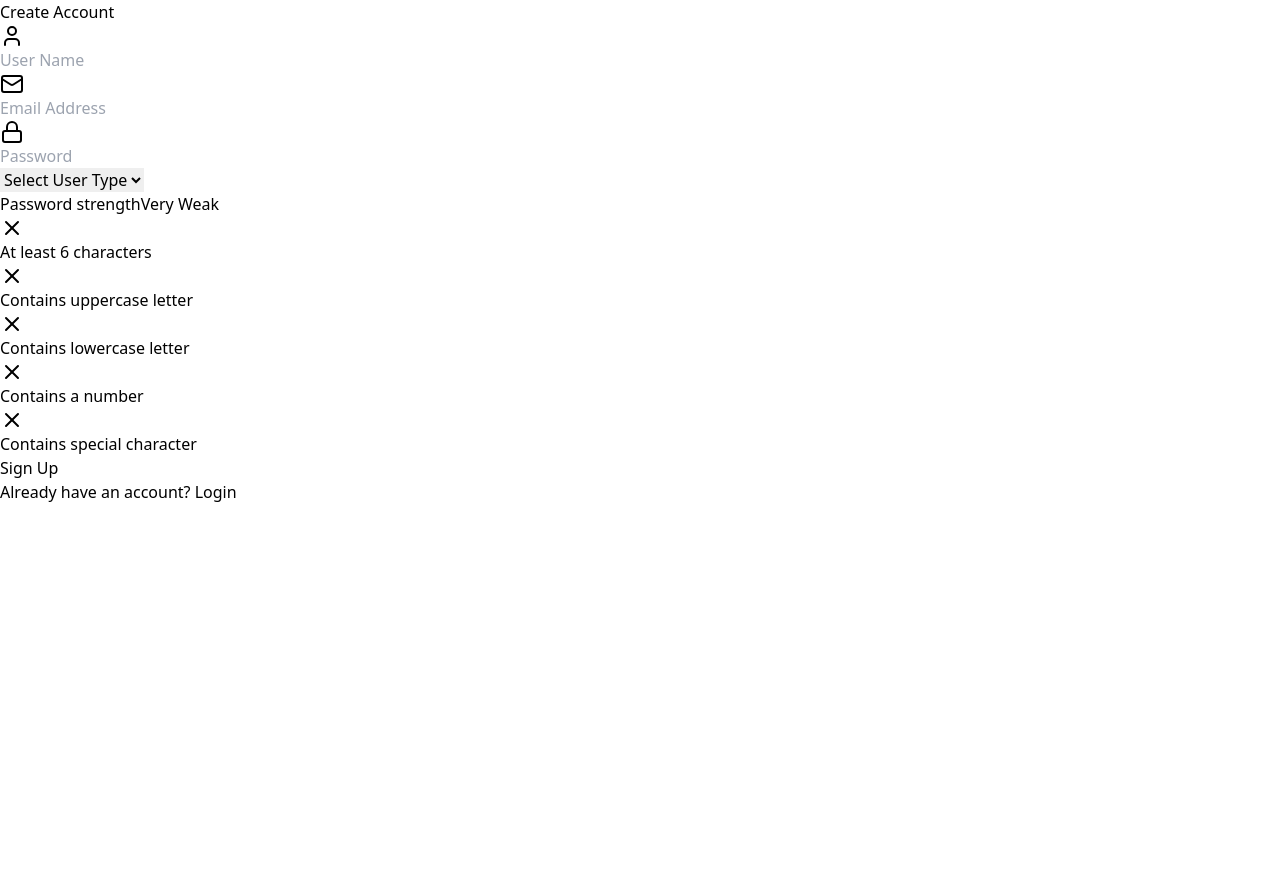
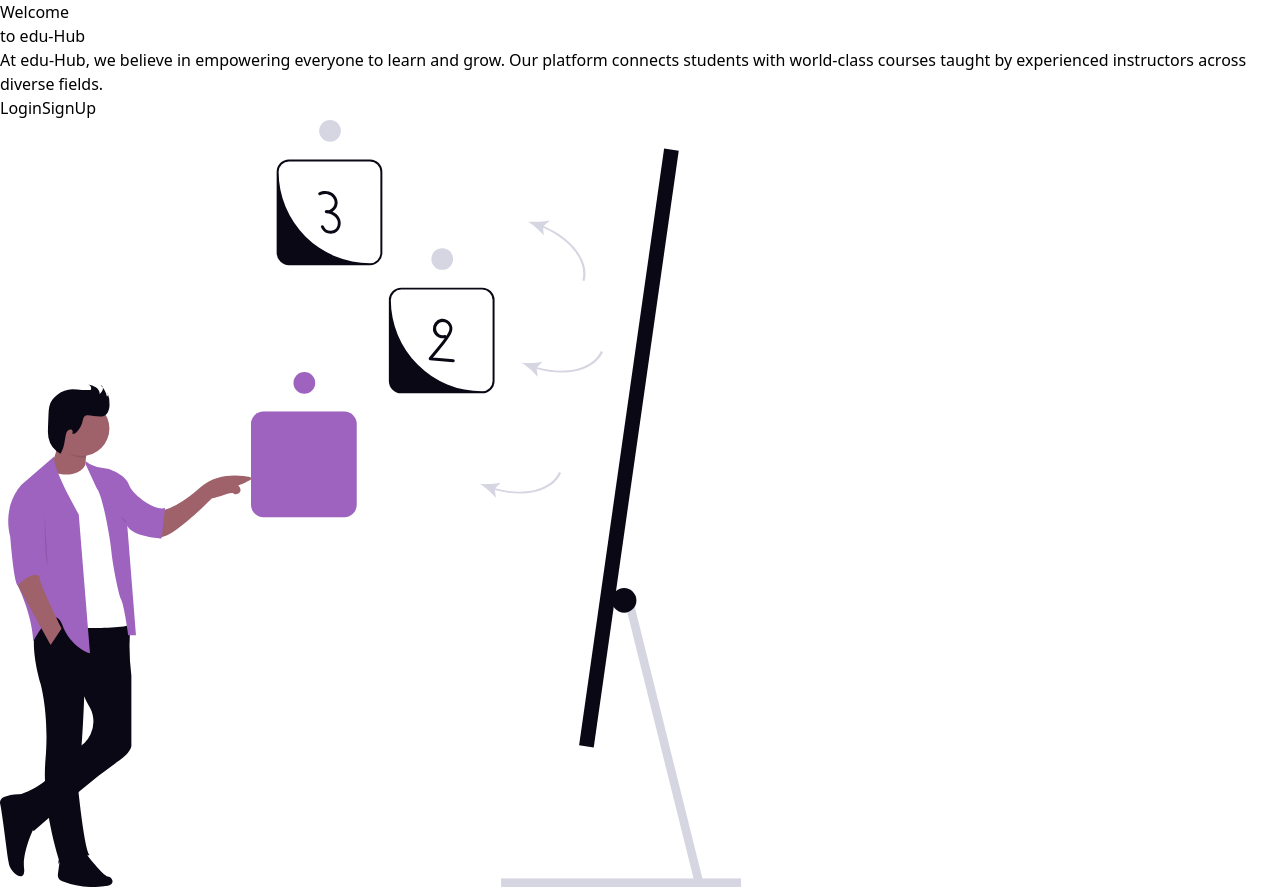
Before and after one commit to Bavikaran/Authentication-System, a React (Vite) app in the folder frontend/: page / in a window 1280 px wide. Shown: the top 887 px of the page. Before the commit the page ends 800 px from the top, so only its background shows below. Built offline with nearby package versions, Linux system fonts and the light colour scheme.

Commit message:
Landing page created

```diff
--- a/frontend/src/App.jsx
+++ b/frontend/src/App.jsx
@@ -3,28 +3,29 @@ import FloatingShape from "./components/FloatingShape";
 import StuDashboardpage from './pages/StuDashboardpage';
 import TeachDashboardpage from './pages/TeachDashboardpage';
 import ProtectedRoute from './components/ProtectedRoute';
-import ForgotPasswordPage  from "./pages/ForgotPasswordPage";
+import ForgotPasswordPage from "./pages/ForgotPasswordPage";
 import SignUpPage from "./pages/SignUpPage";
 import LoginPage from "./pages/LoginPage";
 import EmailVerificationPage from "./pages/EmailVerificationPage";
 import ResetPasswordPage from './pages/ResetPasswordPage';
+import LandingPage from './pages/LandingPage'; // Assuming you have this component
 
 function App() {
-
   return (
-
     <div className='min-h-screen bg-gradient-to-br from-blue-300 via-purple-300 to-violet-400 flex items-center justify-center relative overflow-hidden'>
       <FloatingShape color="bg-purple-600" size="w-64 h-64" top="-5%" left="10%" delay={0} />
       <FloatingShape color="bg-pink-600" size="w-60 h-60" top="50%" left="70%" delay={5} />
       <FloatingShape color="bg-orange-600" size="w-48 h-48" top="40%" left="-10%" delay={2} />
 
       <Routes>
-        <Route path='/' element={<SignUpPage />} />
-        <Route path='/forgot-password' element={<ForgotPasswordPage/>} />
+        {/* Make LandingPage the first route */}
+        <Route path='/' element={<LandingPage />} /> {/* This will be the default route */}
+        <Route path='/forgot-password' element={<ForgotPasswordPage />} />
         <Route path="/reset-password/:token" element={<ResetPasswordPage />} />
-        <Route path='/signup' element={<SignUpPage />} />
         <Route path='/login' element={<LoginPage />} />
         <Route path='/verify-email' element={<EmailVerificationPage />} />
+
+        {/* Protected Routes */}
         <Route
           path="/student-dashboard"
           element={
@@ -43,11 +44,11 @@ function App() {
           }
         />
 
-
+        {/* Other routes like sign up, etc. */}
+        <Route path='/signup' element={<SignUpPage />} /> {/* Can be used for sign up if needed */}
       </Routes>
     </div>
-
-  )
+  );
 }
 
 export default App;
--- a/frontend/src/pages/ForgotPasswordPage.jsx
+++ b/frontend/src/pages/ForgotPasswordPage.jsx
@@ -1,11 +1,10 @@
-
 import { useState } from 'react';
 import { useAuthStore } from '../store/authStore';
 import Input from '../components/Input';
 import { ArrowLeft, Loader, Mail} from "lucide-react";
 import {Link} from "react-router-dom";
 // eslint-disable-next-line no-unused-vars
-import { motion } from 'framer-motion';
+import {motion} from 'framer-motion'
 
 const ForgotPasswordPage = () => {
   const [email, setEmail] = useState("");
@@ -23,16 +22,16 @@ const ForgotPasswordPage = () => {
       initial={{ opacity: 0, y: 20 }}
       animate={{ opacity: 1, y: 0 }}
       transition={{ duration: 0.5 }}
-      className="max-w-md w-full bg-gray-800 bg-opacity-50 backdrop-filter backdrop-blur-xl rounded-2xl shadow-xl"
+      className='max-w-md w-full bg-white/20 bg-opacity-50 backdrop-filter backdrop-blur-xl rounded-2xl shadow-xl overflow-hidden'
     >
         <div className="p-8">
-  <h2 className="text-3xl font-bold mb-6 text-center bg-gradient-to-r from-green-400 to-emerald-500 text-transparent bg-clip-text">
+  <h2 className='text-3xl font-bold mb-6 text-center bg-gradient-to-r from-purple-700 to-emerald-500 text-transparent bg-clip-text'>
     Forgot Password
   </h2>
 
   {!isSubmitted ? (
     <form onSubmit={handleSubmit}>
-      <p className="text-gray-300 mb-6 text-center">
+      <p className="text-gray-800 mb-6 text-center">
         Enter your email address and we'll send you a link to reset your password.
       </p>
       <Input icon={Mail}
@@ -45,7 +44,8 @@ const ForgotPasswordPage = () => {
       <motion.button
           whileHover={{ scale: 1.02 }}
           whileTap={{ scale: 0.98 }}
-          className='w-full py-3 px-4 bg-gradient-to-r from-green-500 to-emerald-600 text-white font-bold rounded-lg shadow-lg hover:from-green-600 hover:to-emerald-700 focus:outline-none focus:ring-2 focus:ring-green-500 focus:ring-offset-2 focus:ring-offset-gray-900 transition duration-200'
+          className='w-full py-3 px-4 bg-gradient-to-r from-purple-700 to-emerald-500 text-white font-bold rounded-lg shadow-lg hover:from-purple-600 hover:to-emerald-700
+            focus:outline-none focus:ring-2 focus:ring-purple-500 focus:ring-offset-2 focus:ring-offset-purple-900 transition duration-200'
           type='submit'
 
       >
@@ -58,18 +58,18 @@ const ForgotPasswordPage = () => {
     initial={{ scale: 0 }}
     animate={{ scale: 1 }}
     transition={{ type: 'spring', stiffness: 500, damping: 30 }}
-    className='w-16 h-16 bg-green-500 rounded-full flex items-center justify-center mx-auto mb-4'
+    className='w-16 h-16 bg-purple-700 rounded-full flex items-center justify-center mx-auto mb-4'
   >
     <Mail className='h-8 w-8 text-white' />
   </motion.div>
-  <p className='text-gray-300 mb-6'>
+  <p className='text-gray-700 mb-6'>
     If an account exists for {email}, you will receive a password reset link shortly.
   </p>
 </div>
 )}
 </div>
-<div className='px-8 py-4 bg-gray-900 bg-opacity-50 flex justify-center'>
-  <Link to={"/login"} className='text-sm text-green-400 hover:underline flex items-center'>
+<div className='px-8 py-4 bg-gray-300 bg-opacity-50 flex justify-center'>
+  <Link to={"/login"} className='text-sm text-blue-800 hover:underline flex items-center'>
     <ArrowLeft className='h-4 w-4 mr-2' />
     Back to Login
   </Link>
--- /dev/null
+++ b/frontend/src/pages/LandingPage.jsx
@@ -0,0 +1,56 @@
+import React from 'react';
+import { Link } from 'react-router-dom'; // Import Link from react-router-dom
+import {
+  BookOpen,
+  Activity,
+  Users,
+} from 'lucide-react';
+
+const App = () => {
+  return (
+    <div className="text-gray-800 font-inter">
+      <main className="min-h-screen flex items-center justify-center px-6 md:px-12">
+        {/* Flex container: Text Left, Image Right */}
+        <div className="flex flex-col md:flex-row items-center gap-12 max-w-6xl w-full">
+
+          {/* Left Side: Text Content */}
+          <div className="text-center md:text-left md:w-1/2">
+            <h1 className="text-4xl md:text-5xl lg:text-6xl font-extrabold leading-tight text-purple-900">
+              Welcome<br />
+              <span className="text-purple-500">to edu-Hub</span>
+            </h1>
+            <p className=" mt-4 text-lg md:text-xl text-ash-600">
+              At edu-Hub, we believe in empowering everyone to learn and grow. Our platform connects students with world-class courses taught by experienced instructors across diverse fields.
+            </p>
+            <div className="mt-8 flex justify-center md:justify-start gap-4">
+              {/* Login Button - Now a Link to navigate to login page */}
+              <Link to="/login">
+                <button className="bg-purple-700 text-white font-bold px-8 py-3 rounded-lg hover:bg-purple-700 transition-colors duration-200 shadow-lg">
+                  Login
+                </button>
+              </Link>
+
+              {/* SignUp Button - Link to navigate to signup page */}
+              <Link to="/signup">
+                <button className="bg-white text-purple-600 font-bold px-8 py-3 rounded-lg border border-purple-600 hover:bg-purple-50 transition-colors duration-200 shadow-lg">
+                  SignUp
+                </button>
+              </Link>
+            </div>
+          </div>
+
+          {/* Right Side: SVG Image */}
+          <div className="md:w-1/2">
+            <img
+              src="/edu.svg"
+              alt="Education Illustration"
+              className="w-full h-auto max-w-md mx-auto"
+            />
+          </div>
+        </div>
+      </main>
+    </div>
+  );
+};
+
+export default App;
--- a/frontend/src/pages/ResetPasswordPage.jsx
+++ b/frontend/src/pages/ResetPasswordPage.jsx
@@ -1,5 +1,4 @@
 // src/pages/ResetPasswordPage.jsx
-
 import React, { useState } from 'react';
 import { useParams, useNavigate } from 'react-router-dom';
 import Input from '../components/Input';
--- a/frontend/src/pages/StuDashboardpage.jsx
+++ b/frontend/src/pages/StuDashboardpage.jsx
@@ -1,10 +1,18 @@
-
-import React from "react";
+import { useNavigate } from "react-router-dom";
 // eslint-disable-next-line no-unused-vars
 import { motion } from "framer-motion";
 import { BookOpen, User, FileText, LogOut } from "lucide-react";
 
 const FullScreenDashboard = () => {
+  const navigate = useNavigate();  // Initialize useNavigate hook
+
+  const handleLogout = () => {
+    // Optionally, clear any authentication data (e.g., tokens, user info)
+    // localStorage.removeItem('authToken');  // Example: Clear token
+
+    navigate("/login");  // Redirect to login page
+  };
+
   return (
     <motion.div
       initial={{ opacity: 0, y: 20 }}
@@ -16,12 +24,14 @@ const FullScreenDashboard = () => {
 
         {/* Logout Button */}
         <div className="absolute top-6 right-6 z-50">
-      <button className="flex items-center gap-3 px-6 py-3 border-2 border--700 text-white text-lg font-bold rounded-full hover:bg-red-100 hover:text-red-700 transition-all duration-200">
+          <button
+            className="flex items-center gap-3 px-6 py-3 border-2 border--700 text-white text-lg font-bold rounded-full hover:bg-red-100 hover:text-red-700 transition-all duration-200"
+            onClick={handleLogout}  // Set the onClick to handleLogout
+          >
             <LogOut size={24} />
             Log Out
           </button>
         </div>
-
 
         {/* Heading */}
         <h1 className="text-5xl font-bold mb-6 text-center bg-gradient-to-r from-purple-300 to-emerald-500 text-transparent bg-clip-text">
```
Also changed, not shown: frontend/public/edu.svg (added). Lines whose indentation alone changed are shown as unchanged.
